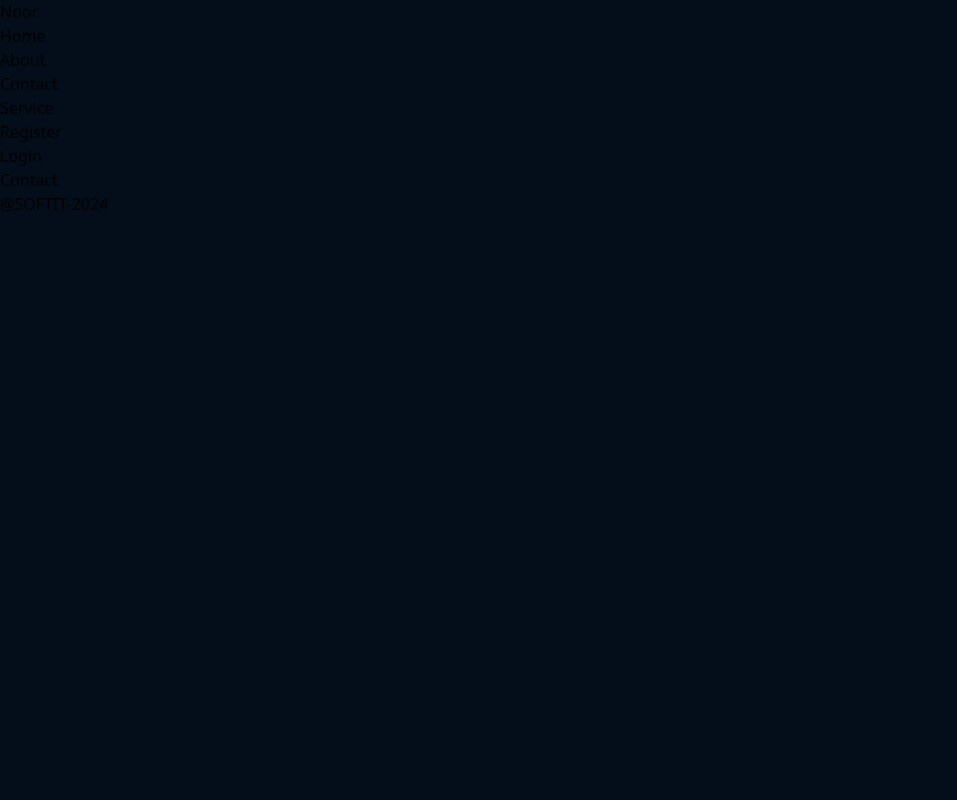
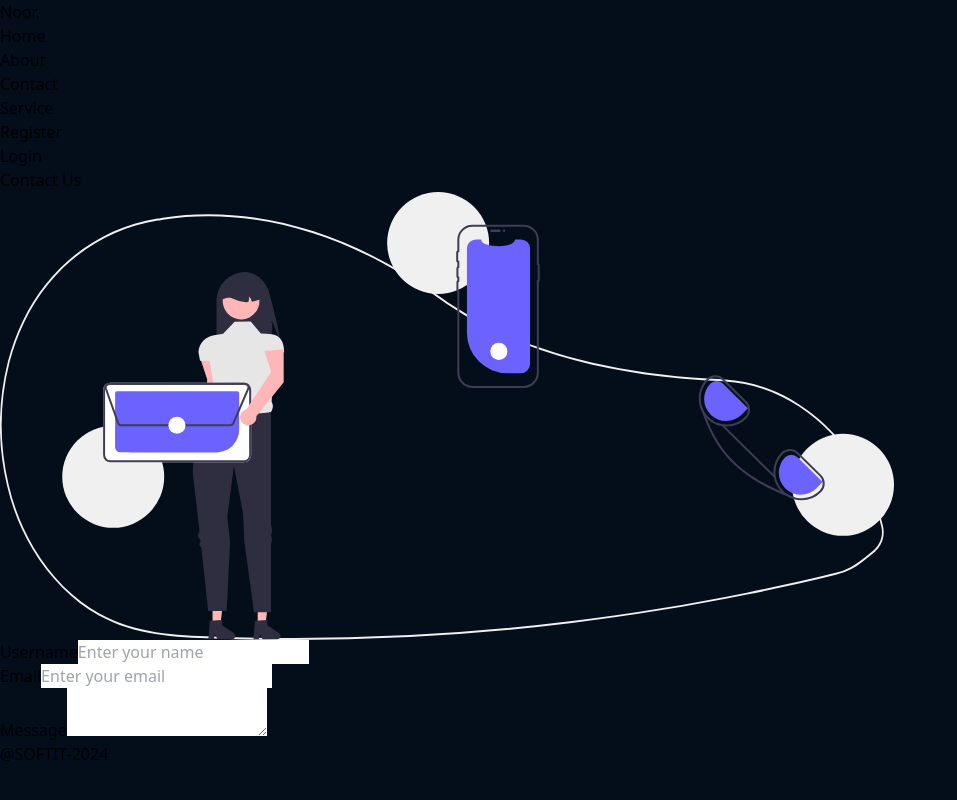
Before and after one commit to RashedujjamanNoor/IT-Website-frontend, a React (Vite) app: page /contact in a window 1280 px wide. Shown: the whole page, without its empty margins (0-957 px from the left). Built offline with nearby package versions, Linux system fonts and the light colour scheme.

Commit message:
create contact page and get data from user

```diff
--- a/src/components/Footer.jsx
+++ b/src/components/Footer.jsx
@@ -1,6 +1,6 @@
 const Footer = () => {
   return (
-    <div className="bg-blue-600">
+    <div className="bg-blue-600 ">
       <div className="text-center py-4 font-bold text-lg text-white">
         <h1>@SOFTIT-2024</h1>
       </div>
--- a/src/components/Navbar.jsx
+++ b/src/components/Navbar.jsx
@@ -5,7 +5,7 @@ const Navbar = () => {
     <div className="bg-gray-900 text-blue-400 font-bold shadow-xl sticky top-0">
       <header className="flex justify-between items-center py-3 mx-[5%] md:mx-[10%]">
         <div>
-          <h1 className="text-2xl">Noor.</h1>
+          <h1 className="text-2xl md:text-4xl">Noor.</h1>
         </div>
         <nav>
           <ul className="hidden md:flex justify-between items-center gap-4">
--- a/src/pages/Contact.jsx
+++ b/src/pages/Contact.jsx
@@ -1,5 +1,74 @@
+import { useState } from "react";
+
 const Contact = () => {
-  return <div>Contact</div>;
+  const [contact, setContact] = useState({
+    username: "",
+    email: "",
+    message: "",
+  });
+
+  const handleInput = (e) => {
+    const name = e.target.name;
+    const value = e.target.value;
+
+    setContact({
+      ...contact,
+      [name]: value,
+    });
+  };
+  console.log(contact);
+
+  return (
+    <div>
+      <div className="text-white mx-[5%] md:mx-[10%] md:grid grid-cols-2 justify-items-center items-center my-8">
+        <div className="my-12">
+          <h1 className=" text-center font-bold text-2xl mb-8">
+            <span className="border-b-2 border-blue-700 ">Conta</span>ct Us
+          </h1>
+          <img src="contact.svg" alt="" />
+        </div>
+        <div className="flex justify-center items-center">
+          <form action="">
+            <div className="flex flex-col my-2">
+              <label htmlFor="username" className="text-lg font-semibold mb-1">
+                Username
+              </label>
+              <input
+                onChange={handleInput}
+                type="text"
+                placeholder="Enter your name"
+                name="username"
+                className="w-80 rounded-md py-1 px-2 text-sm font-semibold text-gray-800 outline-none focus:border-blue-500 border-2"
+              />
+            </div>
+            <div className="flex flex-col mb-2">
+              <label htmlFor="email" className="text-lg font-semibold mb-1">
+                Email
+              </label>
+              <input
+                onChange={handleInput}
+                type="email"
+                placeholder="Enter your email"
+                name="email"
+                className="w-80 rounded-md py-1 px-2 text-sm font-semibold text-gray-800 outline-none focus:border-blue-500 border-2"
+              />
+            </div>
+            <div className="flex flex-col">
+              <label htmlFor="message" className="text-lg font-semibold mb-1">
+                Message
+              </label>
+              <textarea
+                onChange={handleInput}
+                name="message"
+                id=""
+                className="w-80 h-44 rounded-md py-1 px-2 text-sm font-semibold text-gray-800 outline-none focus:border-blue-500 border-2"
+              ></textarea>
+            </div>
+          </form>
+        </div>
+      </div>
+    </div>
+  );
 };
 
 export default Contact;
--- a/src/pages/Home.jsx
+++ b/src/pages/Home.jsx
@@ -1,15 +1,17 @@
 const Home = () => {
   return (
-    <div className="mx-[5%] my-16 text-justify md:mx-[10%]">
+    <div className="mx-[5%] my-8 text-justify md:mx-[10%]">
       <div>
         <div className=" md:flex md:justify-between md:items-center">
           <div className="order-2 mb-8 md:p-20">
             <img src="hero.svg" alt="" />
           </div>
           <div className="text-white order-1 md:w-1/2">
-            <h2 className="font-semibold ">We are the World Best IT Company</h2>
+            <h2 className="font-semibold text-gray-200">
+              We are the World Best IT Company
+            </h2>
             <h1 className="font-bold text-4xl mt-1 mb-3">Welcome to SOFT IT</h1>
-            <p className="text-sm font-semibold">
+            <p className="text-sm font-semibold text-gray-200">
               Lorem ipsum dolor sit amet consectetur adipisicing elit. Minus,
               illum rem sequi ipsa voluptatum nisi nobis quod enim totam magnam,
               ipsum impedit quaerat labore itaque eos commodi harum nemo quidem?
@@ -51,9 +53,11 @@ const Home = () => {
             <img src="home2.svg" alt="" />
           </div>
           <div className="text-white mt-10 md:w-1/2">
-            <h2 className="font-semibold ">We are the World Best IT Company</h2>
-            <h1 className="font-bold text-4xl mt-1 mb-3">Welcome to SOFT IT</h1>
-            <p className="text-sm font-semibold">
+            <h2 className="font-semibold text-gray-200">
+              We are the World Best IT Company
+            </h2>
+            <h1 className="font-bold text-4xl mt-1 mb-3">Get Started Today</h1>
+            <p className="text-sm font-semibold text-gray-200">
               Lorem ipsum dolor sit amet consectetur adipisicing elit. Minus,
               illum rem sequi ipsa voluptatum nisi nobis quod enim totam magnam,
               ipsum impedit quaerat labore itaque eos commodi harum nemo quidem?
--- a/src/pages/Login.jsx
+++ b/src/pages/Login.jsx
@@ -11,6 +11,7 @@ const Login = () => {
     let value = e.target.value;
 
     setUser({
+      ...user,
       [name]: value,
     });
   };
@@ -38,7 +39,7 @@ const Login = () => {
                 Email
               </label>
               <input
-                type="text"
+                type="email"
                 name="email"
                 placeholder="Enter your email"
                 className="outline-none focus:outline-blue-500 border-blue-500 rounded-md px-2 py-1  text-black text-sm font-semibold w-80"
--- a/src/pages/Register.jsx
+++ b/src/pages/Register.jsx
@@ -55,7 +55,7 @@ const Register = () => {
                 Email
               </label>
               <input
-                type="text"
+                type="email"
                 name="email"
                 placeholder="Enter your email"
                 className="outline-none focus:outline-blue-500 border-blue-500 rounded-md px-2 py-1  text-black text-sm font-semibold w-80"
```
Also changed, not shown: public/contact.svg (added).
